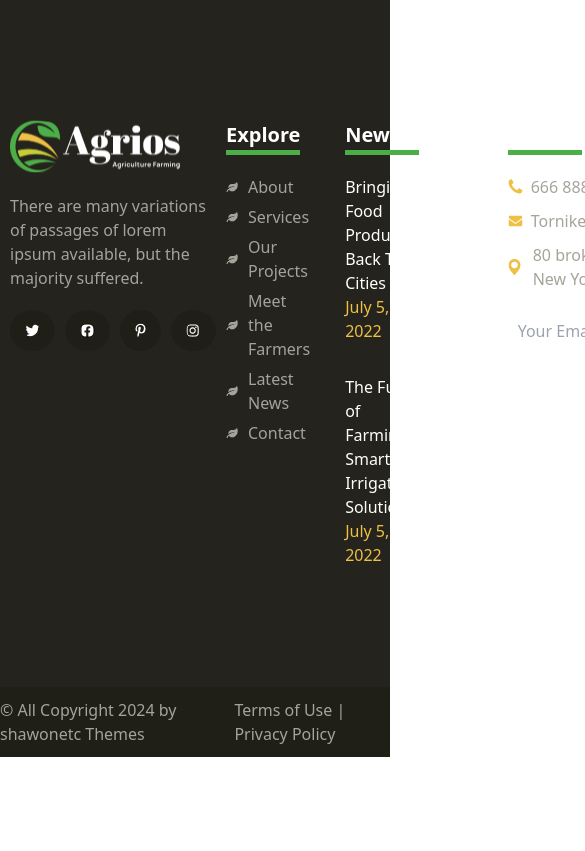
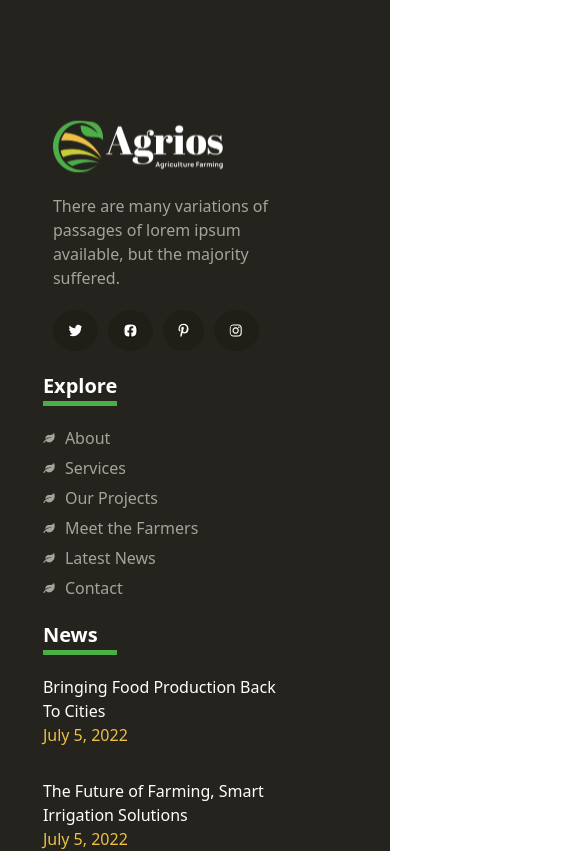
Before and after one commit to Tornike512/Agrios-website-tailwind, a React (Vite) app: page / in a window 390 px wide. Shown: the part 10840-11691 px from the top of the page, 585 px wide, since content can reach past the window. Before the commit the page ends 11597 px from the top, so only its background shows below. Built offline with nearby package versions, Linux system fonts and the light colour scheme.

Commit message:
Add: Footer Responsive

```diff
--- a/src/components/Footer/Footer.tsx
+++ b/src/components/Footer/Footer.tsx
@@ -14,10 +14,10 @@ import yellowPhoneIcon from "src/assets/yellow-phone-icon.svg";
 export function Footer() {
   return (
     <>
-      <footer className="bg-[#24231D] flex justify-center py-[120px]">
-        <div className="flex max-w-[1200px] w-full text-[#A5A49A] justify-between">
-          <ul className="flex mr-[65px]">
-            <li className="max-w-[270px] w-full px-[10px]">
+      <footer className="bg-[#24231D] flex justify-center py-[120px] px-[40px] lg:pl-[18%] sm:pl-[11%]">
+        <div className="flex max-w-[1200px] w-full text-[#A5A49A] justify-between lg:block">
+          <ul className="flex mr-[65px] lg:block">
+            <li className="max-w-[270px] w-full px-[10px] lg:max-w-fit lg:mb-[20px]">
               <img
                 className="mb-[21px]"
                 src={blackAgriosLogo}
@@ -50,36 +50,42 @@ export function Footer() {
                 />
               </figure>
             </li>
-            <li className="mr-[35px]">
+            <li className="mr-[35px] lg:max-w-fit lg:mb-[20px]">
               <h3 className="text-[#ffffff] text-[20px] font-bold max-w-[74px] w-full border-b-[5px] border-b-[#4BAF47] border-solid mb-[20px]">
                 Explore
               </h3>
               <figure className="flex mb-[6px]">
                 <img className="mr-[10px] " src={leafIcon} alt="Leaf Icon" />
-                <figcaption>About</figcaption>
+                <figcaption className="whitespace-nowrap">About</figcaption>
               </figure>
               <figure className="flex mb-[6px]">
                 <img className="mr-[10px]" src={leafIcon} alt="Leaf Icon" />
-                <figcaption>Services</figcaption>
+                <figcaption className="whitespace-nowrap">Services</figcaption>
               </figure>
               <figure className="flex mb-[6px]">
                 <img className="mr-[10px]" src={leafIcon} alt="Leaf Icon" />
-                <figcaption>Our Projects</figcaption>
+                <figcaption className="whitespace-nowrap">
+                  Our Projects
+                </figcaption>
               </figure>
               <figure className="flex mb-[6px]">
                 <img className="mr-[10px]" src={leafIcon} alt="Leaf Icon" />
-                <figcaption>Meet the Farmers</figcaption>
+                <figcaption className="whitespace-nowrap">
+                  Meet the Farmers
+                </figcaption>
               </figure>
               <figure className="flex mb-[6px]">
                 <img className="mr-[10px]" src={leafIcon} alt="Leaf Icon" />
-                <figcaption>Latest News</figcaption>
+                <figcaption className="whitespace-nowrap">
+                  Latest News
+                </figcaption>
               </figure>
               <figure className="flex mb-[6px]">
                 <img className="mr-[10px]" src={leafIcon} alt="Leaf Icon" />
-                <figcaption>Contact</figcaption>
+                <figcaption className="whitespace-nowrap">Contact</figcaption>
               </figure>
             </li>
-            <li className="w-full max-w-[190px]">
+            <li className="w-full max-w-[190px] lg:max-w-fit lg:mb-[20px]">
               <h3 className="text-[#ffffff] text-[20px] font-bold max-w-[74px] w-full border-b-[5px] border-b-[#4BAF47] border-solid mb-[20px]">
                 News
               </h3>
@@ -97,7 +103,7 @@ export function Footer() {
               </div>
             </li>
           </ul>
-          <address className="not-italic max-w-[270px] w-full px-[15px] relative">
+          <address className="not-italic max-w-[270px] w-full px-[15px] relative lg:p-0">
             <h3 className="text-[#ffffff] text-[20px] font-bold max-w-[74px] w-full border-b-[5px] border-b-[#4BAF47] border-solid mb-[20px]">
               Contact
             </h3>
@@ -132,7 +138,7 @@ export function Footer() {
               placeholder="Your Email Address"
               type="email"
             />
-            <button className="bg-[#4BAF47] p-[16px] absolute rounded-tr-[10px] rounded-br-[10px] hover:bg-[#54c950] right-[5px]">
+            <button className="bg-[#4BAF47] p-[16px] absolute rounded-tr-[10px] rounded-br-[10px] hover:bg-[#54c950] right-[38px]">
               <img src={sendIcon} alt="Send Icon" />
             </button>
           </address>
--- a/src/components/Footer/FooterNavigation/FooterNavigation.tsx
+++ b/src/components/Footer/FooterNavigation/FooterNavigation.tsx
@@ -1,9 +1,11 @@
 export function FooterNavigation() {
   return (
-    <section className="bg-[#1F1E17] flex justify-center h-[70px]">
-      <div className="text-[#A5A49A] flex justify-between items-center w-full max-w-[1200px]">
+    <section className="bg-[#1F1E17] flex justify-center h-[70px] md:py-[15px]">
+      <div className="text-[#A5A49A] flex justify-between items-center w-full max-w-[1200px] px-[40px] md:flex-col">
         <p>© All Copyright 2024 by shawonetc Themes</p>
-        <p>Terms of Use | Privacy Policy</p>
+        <p className="md:bg-[#1F1E17] md:w-[114%] md:flex md:justify-center md:items-center">
+          Terms of Use | Privacy Policy
+        </p>
       </div>
     </section>
   );
--- a/src/pages/HomePage/NewsSection/NewsSection.tsx
+++ b/src/pages/HomePage/NewsSection/NewsSection.tsx
@@ -8,7 +8,7 @@ export function NewsSection() {
       <h2 className="text-[48px] text-[#1F1E17] font-bold leading-[55px] mb-[50px] md:text-[36px]">
         News & Articles
       </h2>
-      <figure className="grid grid-cols-[1fr_1fr_1fr] lg:grid-cols-[1fr] lg:gap-y-[15px]">
+      <figure className="grid grid-cols-[1fr_1fr_1fr] lg:grid-cols-[1fr] lg:gap-y-[15px] w-full">
         <img
           className="cursor-pointer w-full"
           src={foodProductionImage}
```
